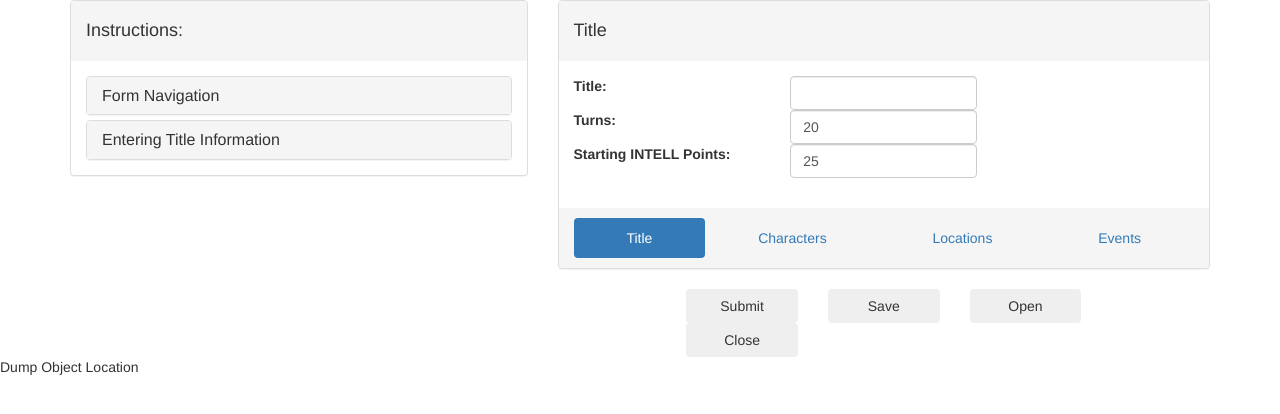
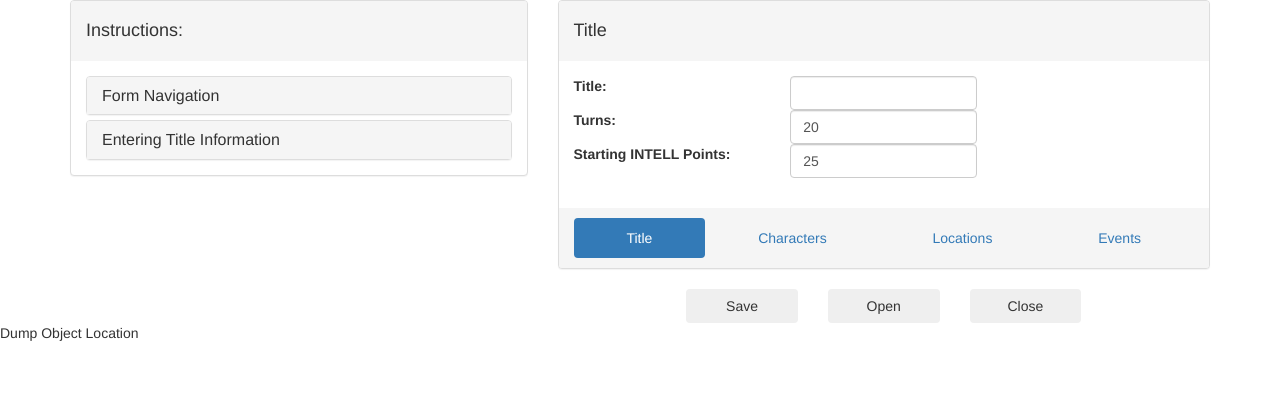
Before and after one commit to raglnd/intell_game, a Django app: page /editor/edit/ in a window 1280 px wide. Shown: the top 414 px of the page. Run offline with Django 3.2, Linux system fonts and the light colour scheme; the visitor is signed in with stand-in values (Sample User, id 1); parts of the project's set-up code (start-up, migrations or seed data) failed here and were passed over; some libraries are stand-ins or nearby versions.

Commit message:
Revert "Add submit button."
This reverts commit 390ff667683fb8760a0fc51286a994e554fc4ce7.

```diff
--- a/editor/templates/editor/edit/edit.html
+++ b/editor/templates/editor/edit/edit.html
@@ -693,10 +693,7 @@
         <div class="col-sm-2"></div>
         <div class="col-sm-8">
           <div class="col-sm-4">
-            <button id="submitBtn" type="button" class="btn btn-block" onclick="currEdit.submitJSON()">Submit</button>
-          </div>
-		  <div class="col-sm-4">
-            <button id="saveBtn" type="button" class="btn btn-block" onclick="">Save</button>
+            <button id="saveBtn" type="button" class="btn btn-block" onclick="currEdit.submitJSON()">Save</button>
           </div>
           <div class="col-sm-4">
             <button id="openBtn" type="button" class="btn btn-block">Open</button>
```
